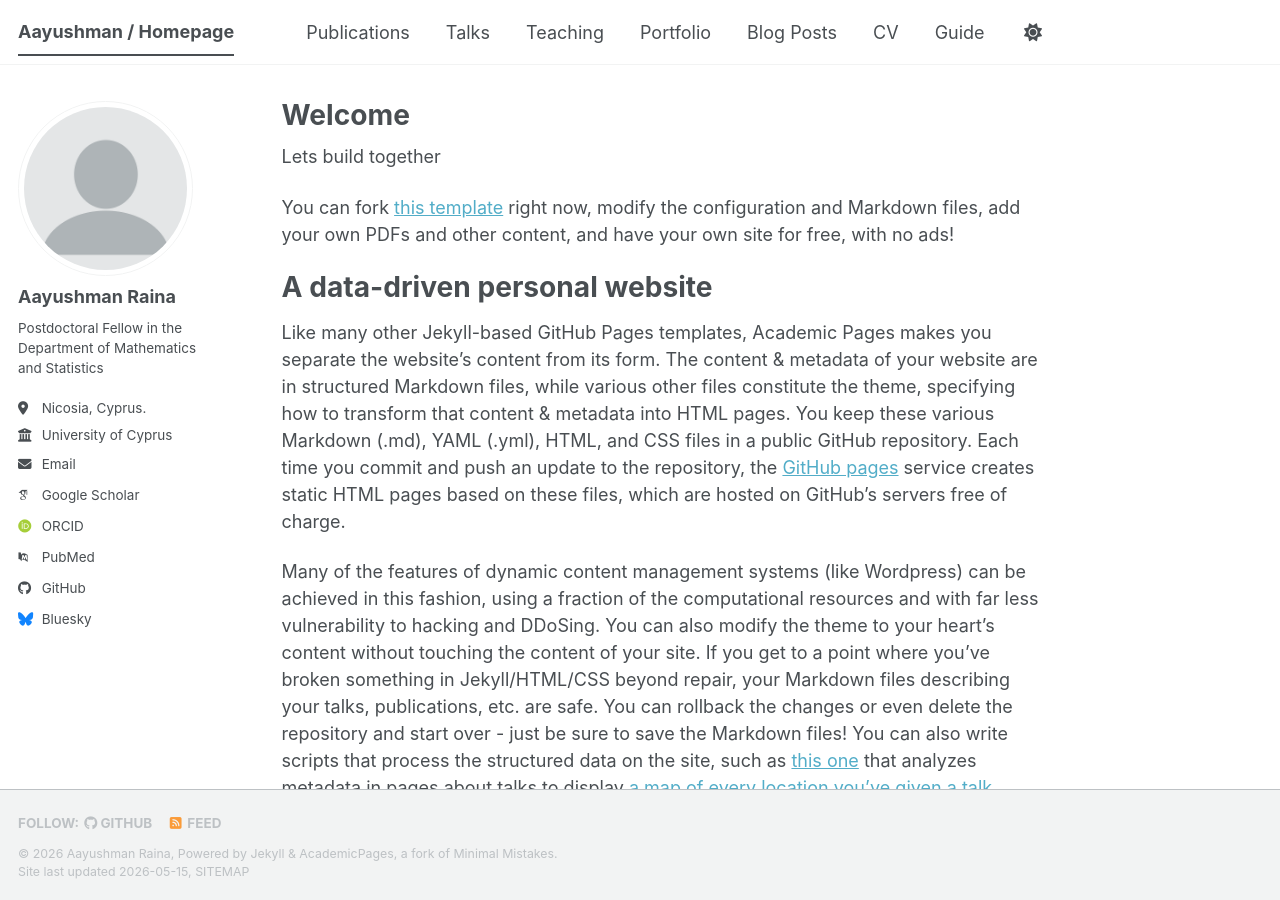
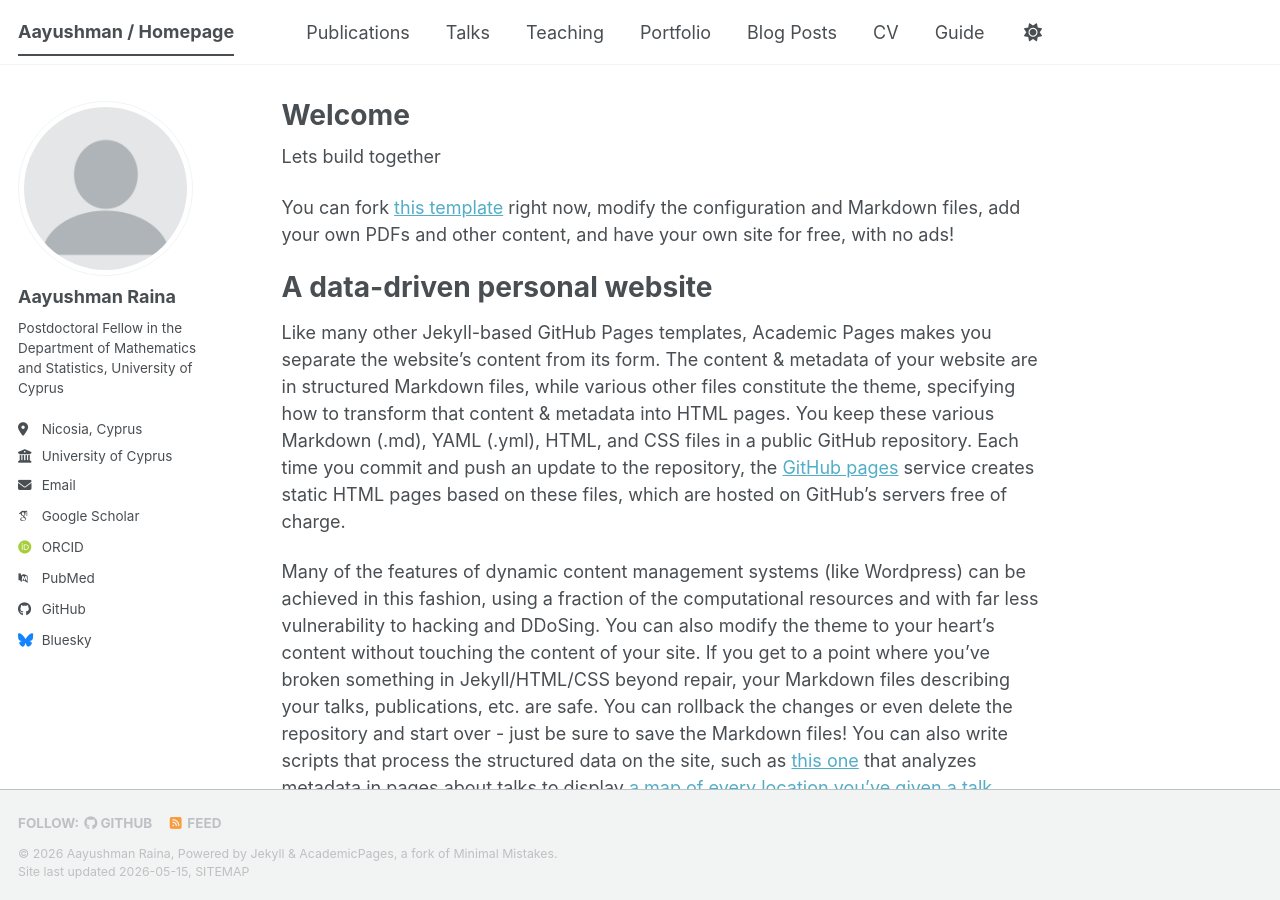
Before and after one commit to Aayushman5/Aayushman5.github.io, a Jekyll site: the page built from _pages/about.md, in a window 1280 px wide and 900 px high. Built offline with Jekyll 4.4.1, drawn with Linux system fonts in a browser that asks for light colours; some web fonts are replaced; a script bundle is joined from its source files by our own code; library files that are not in the unit come from our copies.

Commit message:
Update _config.yml

```diff
--- a/_config.yml
+++ b/_config.yml
@@ -26,8 +26,8 @@ author:
   avatar           : "profile.png"
   name             : "Aayushman Raina"
   pronouns         : # example: "he/his"
-  bio              : "Postdoctoral Fellow in the Department of Mathematics and Statistics"
-  location         : "Nicosia, Cyprus."
+  bio              : "Postdoctoral Fellow in the Department of Mathematics and Statistics, University of Cyprus"
+  location         : "Nicosia, Cyprus"
   employer         : "University of Cyprus"
   uri              : # URL
   email            : "raina.aayushman@ucy.ac.cy"
```
